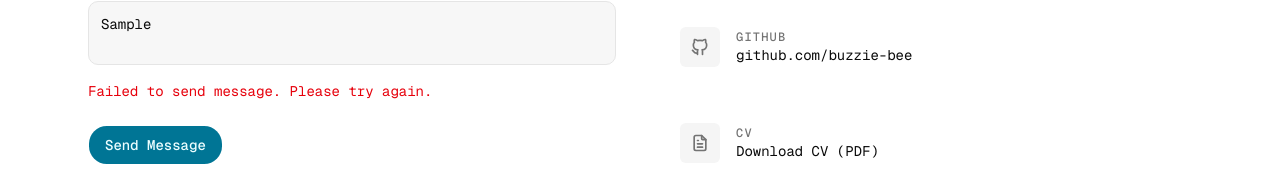
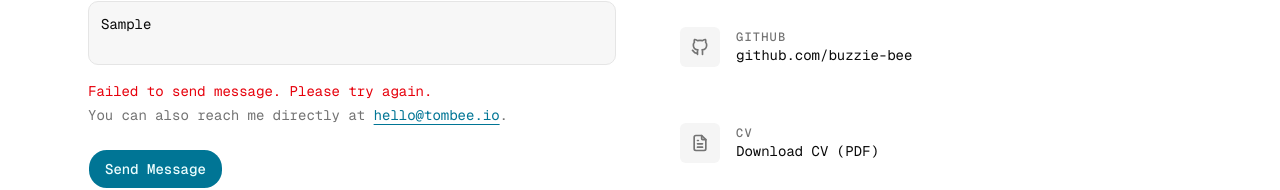
Before and after one commit to buzzie-bee/tombee, a Next.js app: page /contact in a window 1280 px wide. Both pictures are taken after typing "Sample", "name@example.com", "Sample" into the empty fields and a click on the button "Send Message". Shown: the part 593-783 px from the top of the page. Built offline with nearby package versions, Linux system fonts and the light colour scheme; no server answers.

Commit message:
fix/email-env-validation - make email error alert more helpful

```diff
--- a/src/features/contact/contact-form.tsx
+++ b/src/features/contact/contact-form.tsx
@@ -93,9 +93,19 @@ export function ContactForm() {
         />
       </div>
       {status === 'error' && (
-        <p role="alert" className="text-sm text-destructive">
-          {errorMessage}
-        </p>
+        <div role="alert" className="flex flex-col gap-1 text-sm">
+          <p className="text-destructive">{errorMessage}</p>
+          <p className="text-muted-foreground">
+            You can also reach me directly at{' '}
+            <a
+              href="mailto:hello@tombee.io"
+              className="text-primary underline underline-offset-4 hover:text-primary/80"
+            >
+              hello@tombee.io
+            </a>
+            .
+          </p>
+        </div>
       )}
       <Button
         type="submit"
```
Also changed, not shown: 1 other file (tests, documents, lock files or other folders).
